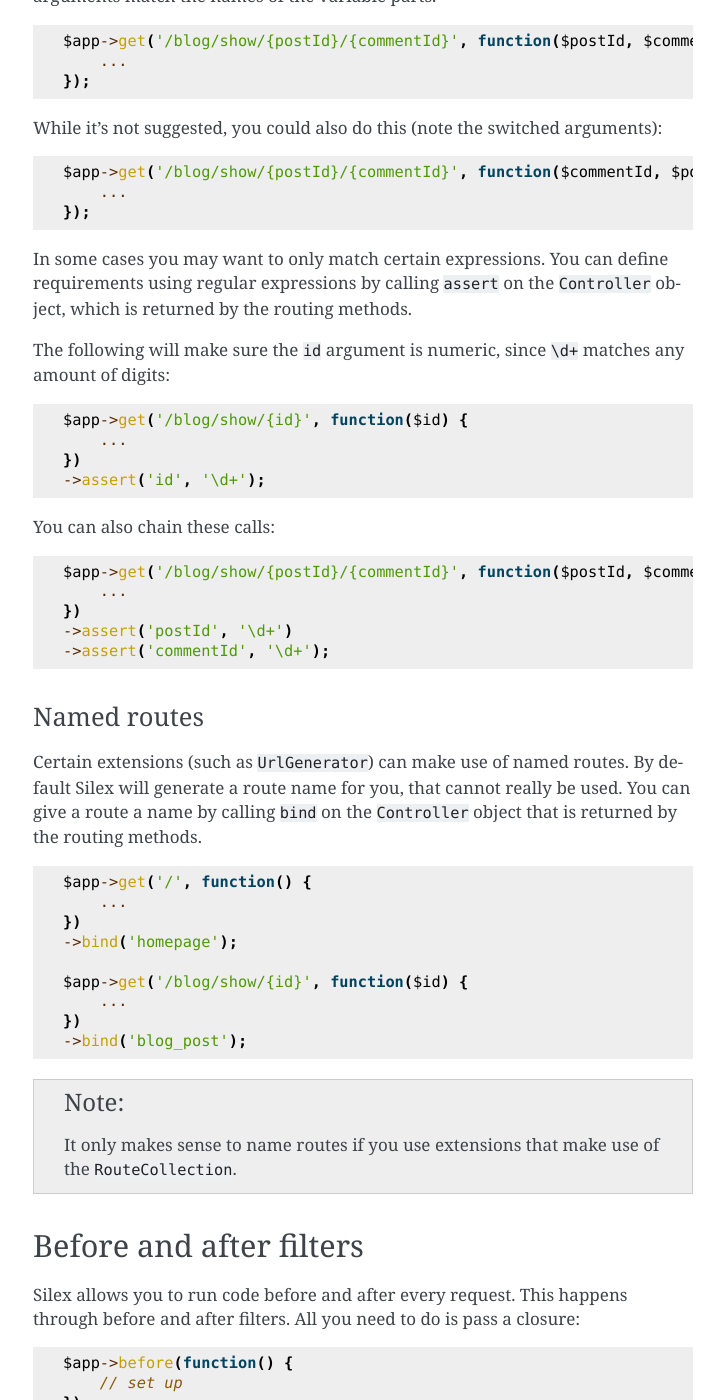
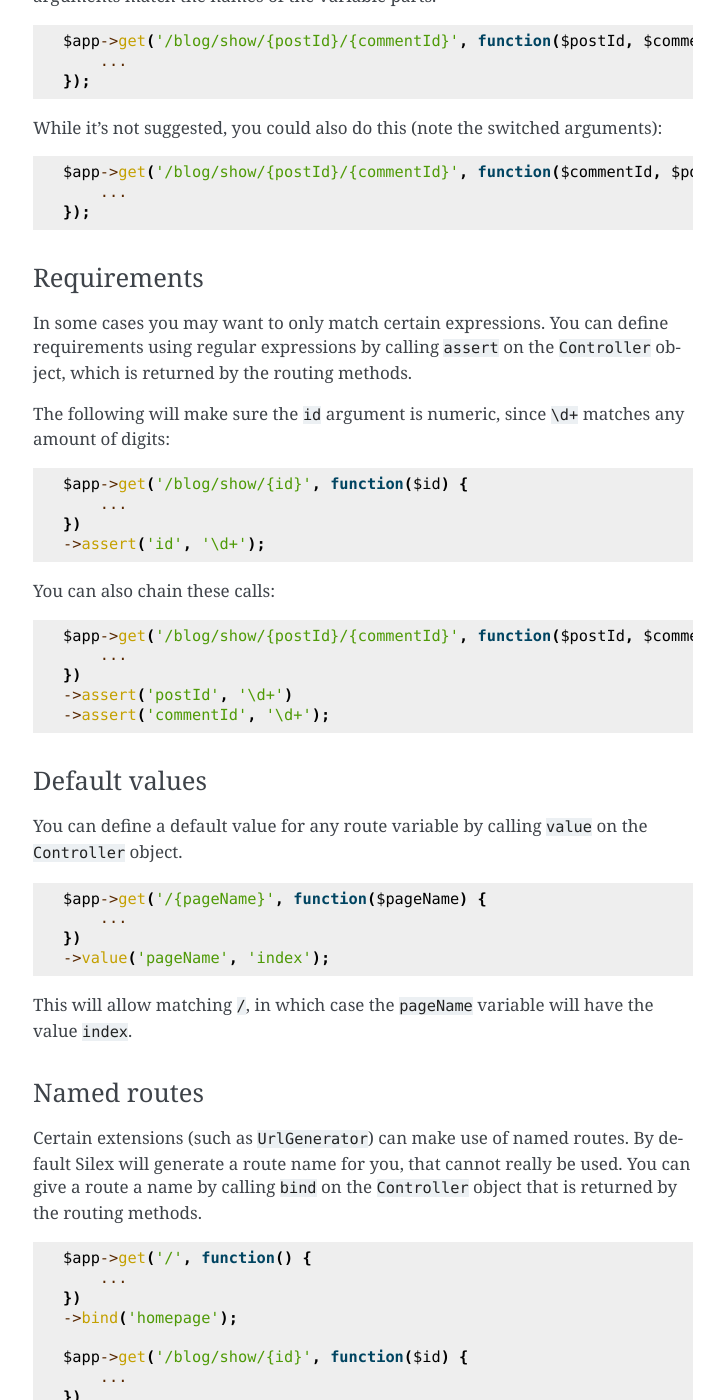
Before and after one commit to silexphp/Silex, a Sphinx documentation site: the page built from doc/usage.rst, in a window 1280 px wide and 1400 px high, scrolled down 4436 px. Shown: the whole window, without its empty margins (387-1111 px from the left). Built offline with Sphinx 7.4.7, drawn with Linux system fonts in a browser that asks for light colours; some of the changed text lies outside the part shown.

Commit message:
[docs] document route default values

```diff
--- a/doc/usage.rst
+++ b/doc/usage.rst
@@ -230,6 +230,9 @@
         ...
     });
 
+Requirements
+~~~~~~~~~~~~
+
 In some cases you may want to only match certain expressions. You can define
 requirements using regular expressions by calling ``assert`` on the
 ``Controller`` object, which is returned by the routing methods.
@@ -249,6 +252,22 @@
     })
     ->assert('postId', '\d+')
     ->assert('commentId', '\d+');
+
+Default values
+~~~~~~~~~~~~~~
+
+You can define a default value for any route variable by calling ``value`` on
+the ``Controller`` object.
+
+::
+
+    $app->get('/{pageName}', function($pageName) {
+        ...
+    })
+    ->value('pageName', 'index');
+
+This will allow matching ``/``, in which case the ``pageName`` variable will
+have the value ``index``.
 
 Named routes
 ~~~~~~~~~~~~
```
